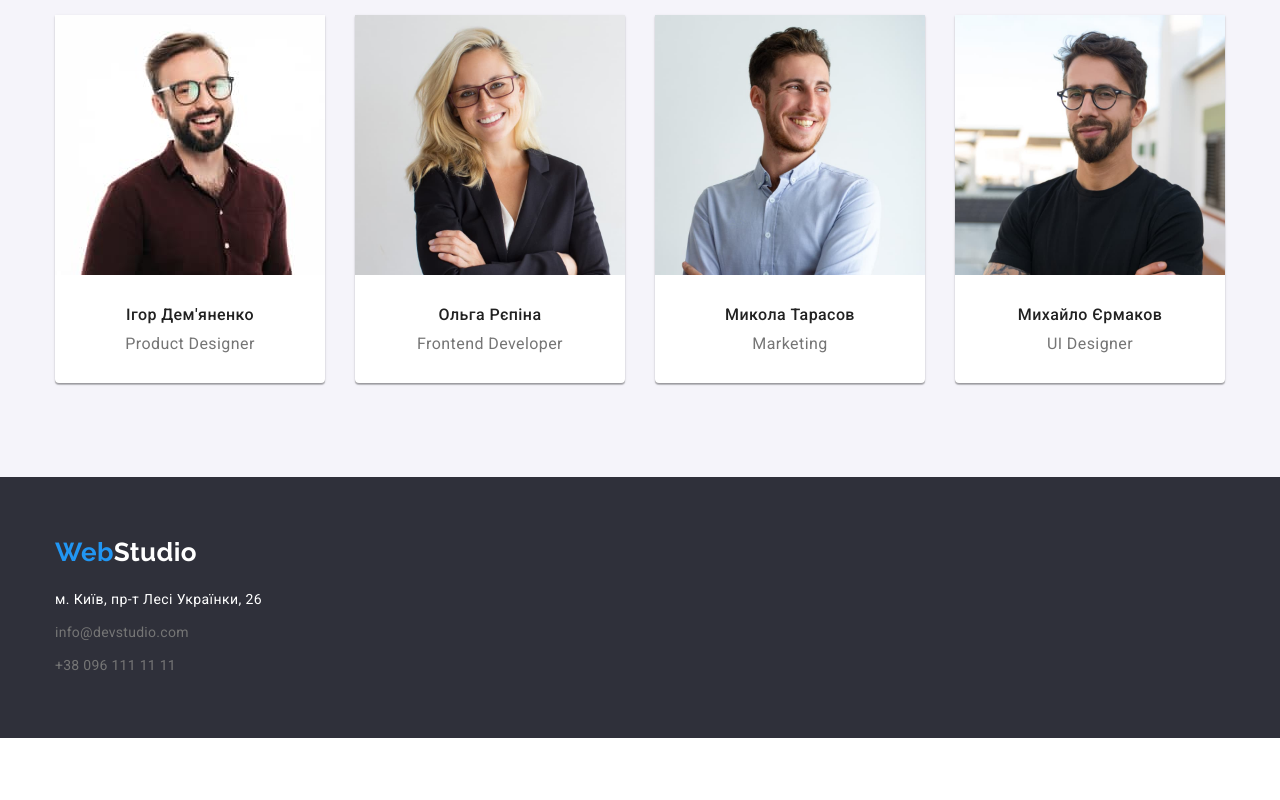
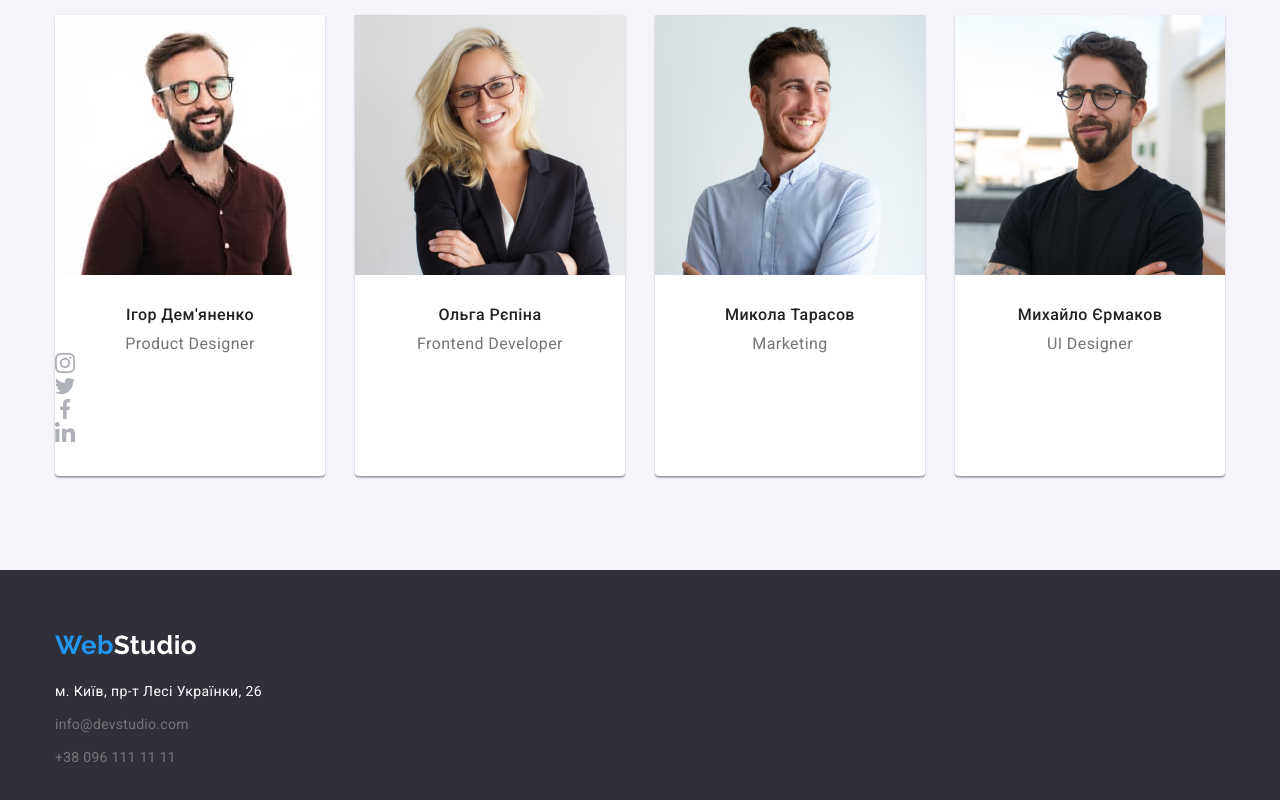
Before and after one commit to tanya-2311/goit-markup-hw-04, a plain HTML site: page index.html in a window 1280 px wide. Shown: the part 1768-2568 px from the top of the page. Before the commit the page ends 2506 px from the top, so only its background shows below. Drawn offline with nearby package versions, Linux system fonts and the light colour scheme.

Commit message:
добавили social-icons

```diff
--- a/index.html
+++ b/index.html
@@ -137,6 +137,60 @@
               <div class="comand-position">
                 <h3 class="name-title">Ігор Дем'яненко</h3>
                 <p class="position-title">Product Designer</p>
+                <ul class="social-list">
+                  <li class="social-items">
+                    <a
+                      class="social-links"
+                      href="https://instagram.com"
+                      target="_blank"
+                      rel="noopener nofollow noreferrer"
+                      aria-lable="instagram"
+                    >
+                      <svg class="social-icon" width="20" height="20">
+                        <use href="./images/icons.svg#icon-instagram"></use>
+                      </svg>
+                    </a>
+                  </li>
+                  <li class="social-items">
+                    <a
+                      class="social-links"
+                      href="https://twitter.com"
+                      target="_blank"
+                      rel="noopener nofollow noreferrer"
+                      aria-lable="twitter"
+                    >
+                      <svg class="social-icon" width="20" height="20">
+                        <use href="./images/icons.svg#icon-twitter"></use>
+                      </svg>
+                    </a>
+                  </li>
+                  <li class="social-items">
+                    <a
+                      class="social-links"
+                      href="https://facebook.com"
+                      target="_blank"
+                      rel="noopener nofollow noreferrer"
+                      aria-lable="facebook"
+                    >
+                      <svg class="social-icon" width="20" height="20">
+                        <use href="./images/icons.svg#icon-facebook"></use>
+                      </svg>
+                    </a>
+                  </li>
+                  <li class="social-items">
+                    <a
+                      class="social-links"
+                      href="https://linkedin.com"
+                      target="_blank"
+                      rel="noopener nofollow noreferrer"
+                      aria-lable="linkedin"
+                    >
+                      <svg class="social-icon" width="20" height="20">
+                        <use href="./images/icons.svg#icon-linkedin"></use>
+                      </svg>
+                    </a>
+                  </li>
+                </ul>
               </div>
             </li>
             <li class="photo-comand">
```
